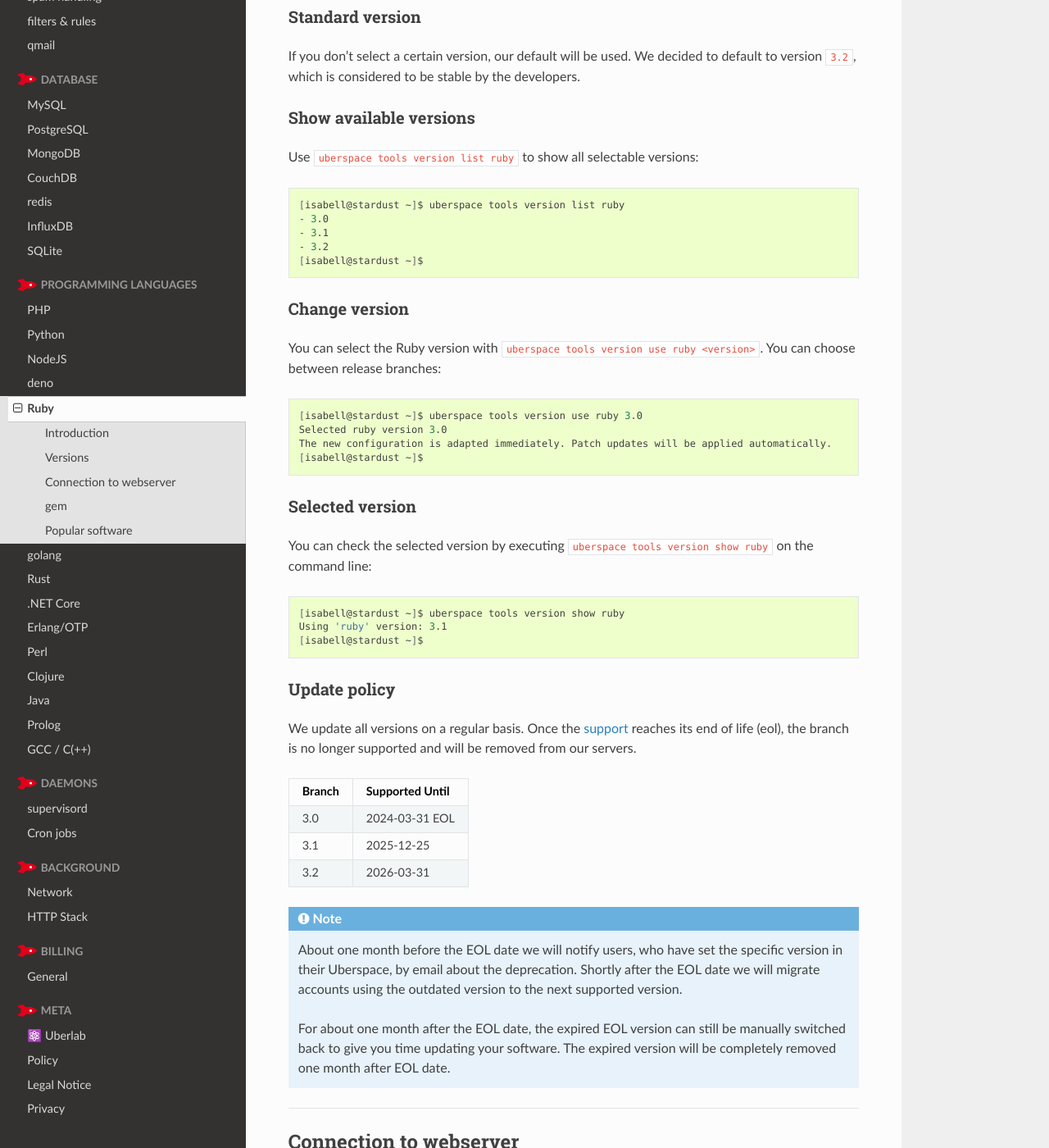
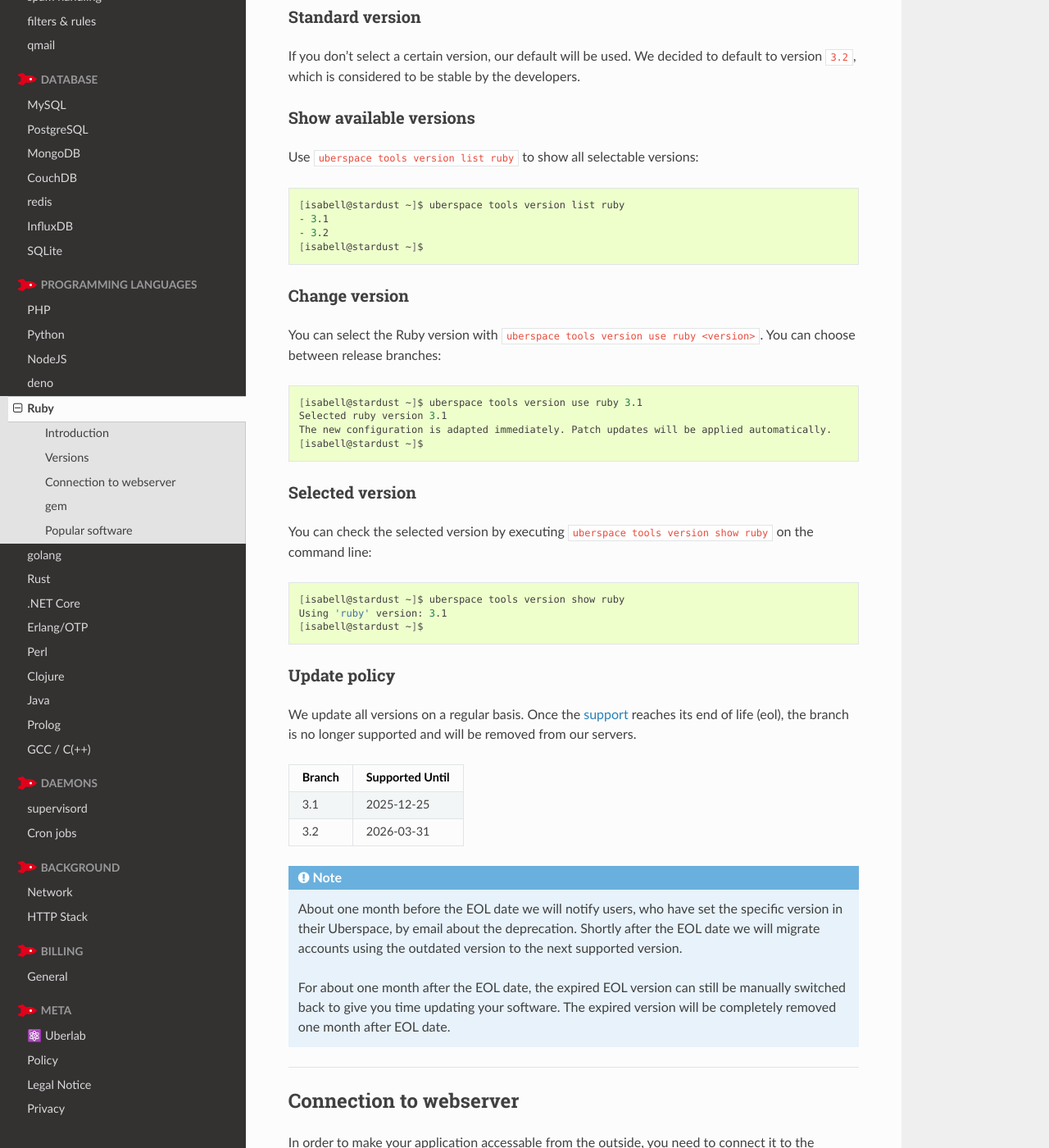
Before and after one commit to Uberspace/manual, a Sphinx documentation site: the page built from source/lang-ruby.rst, in a window 1280 px wide and 1400 px high, scrolled down 782 px. Shown: the whole window at 82% size. Built offline with Sphinx 7.4.7 and the Read the Docs theme 2.0.0, drawn with Linux system fonts in a browser that asks for light colours; pages that are not in the unit, such as notebooks, are missing from menus.

Commit message:
[7.15.15] add changelog and update ruby page

```diff
--- a/source/lang-ruby.rst
+++ b/source/lang-ruby.rst
@@ -36,7 +36,6 @@ Use ``uberspace tools version list ruby`` to show all selectable versions:
 .. code-block:: bash
 
   [isabell@stardust ~]$ uberspace tools version list ruby
-  - 3.0
   - 3.1
   - 3.2
   [isabell@stardust ~]$
@@ -49,8 +48,8 @@ You can select the Ruby version with ``uberspace tools version use ruby <version
 
 .. code-block:: bash
 
-  [isabell@stardust ~]$ uberspace tools version use ruby 3.0
-  Selected ruby version 3.0
+  [isabell@stardust ~]$ uberspace tools version use ruby 3.1
+  Selected ruby version 3.1
   The new configuration is adapted immediately. Patch updates will be applied automatically.
   [isabell@stardust ~]$
 
@@ -73,8 +72,6 @@ We update all versions on a regular basis. Once the `support <https://www.ruby-l
 +--------+------------------+
 | Branch | Supported Until  |
 +========+==================+
-| 3.0    | 2024-03-31 EOL   |
-+--------+------------------+
 | 3.1    | 2025-12-25       |
 +--------+------------------+
 | 3.2    | 2026-03-31       |
```
Also changed, not shown: source/changelog/2024-05-08_7.15.15.rst (added, +11 -0 lines).
